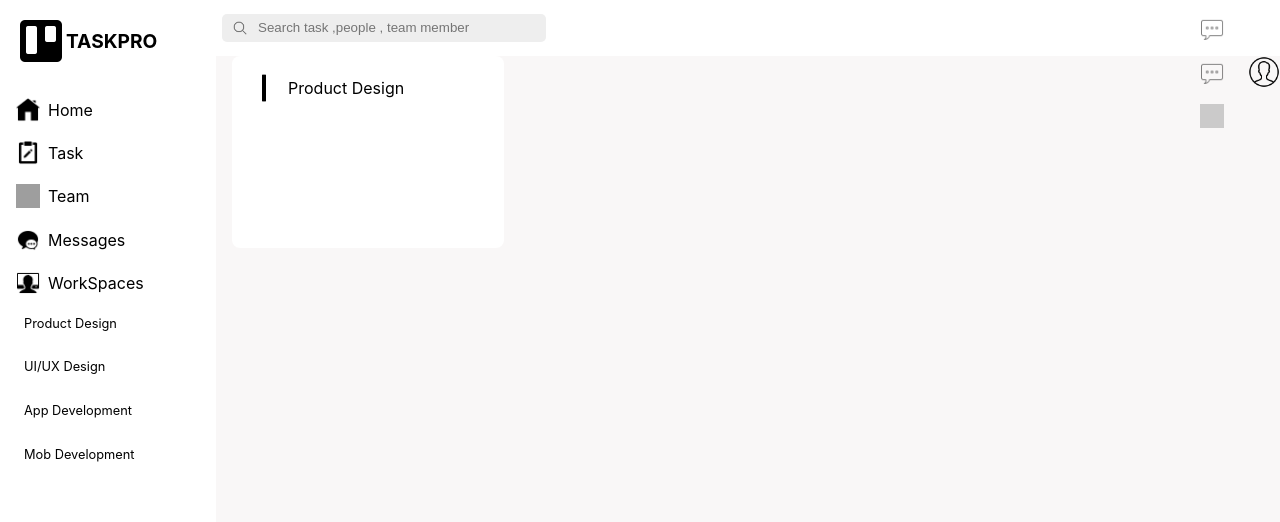
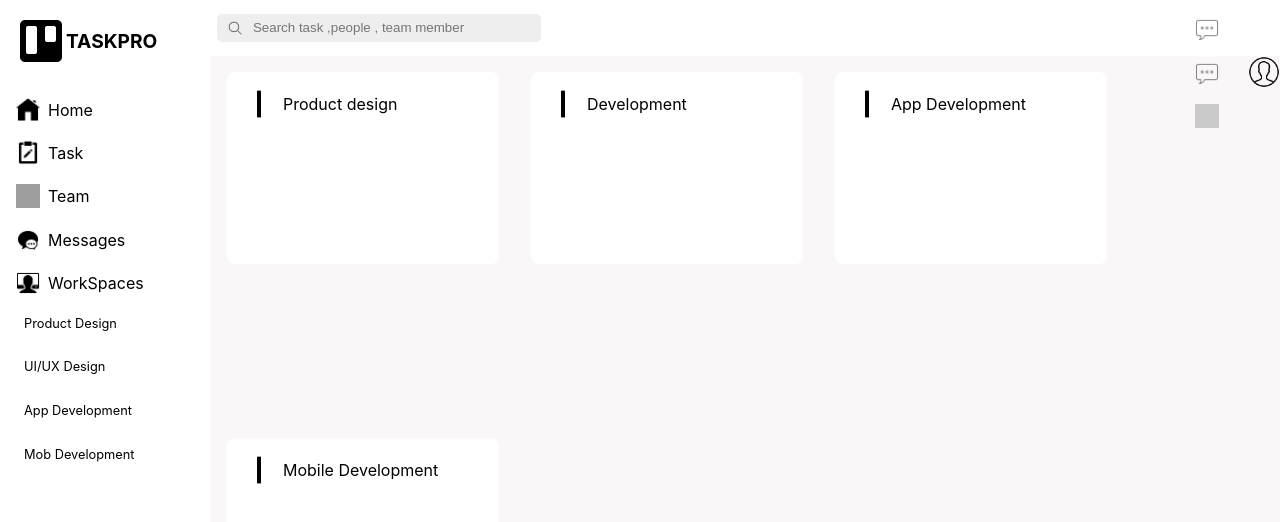
Before and after one commit to rudreshh7/remote, a React (Create React App) app: page / in a window 1280 px wide. Shown: the top 522 px of the page. Built offline with nearby package versions, Linux system fonts and the light colour scheme; grey boxes are pictures that could not be loaded.

Commit message:
loop through the main card and flex wrap the cards

```diff
--- a/src/components/dashboard/Main.css
+++ b/src/components/dashboard/Main.css
@@ -3,8 +3,13 @@
     height: 91.5vh;
     width: 100%;
     margin-top: 1rem;
+    display: flex;
+    /* wrap */
+    flex-wrap: wrap;
+
 }
 .mainCard{
+
     padding : 1rem;
     margin: 1rem;
     width: 15rem;
--- a/src/components/dashboard/Main.js
+++ b/src/components/dashboard/Main.js
@@ -1,17 +1,23 @@
 import React from 'react'
 import './Main.css'
 
-function Main() {
+function Main(props) {
+  const domain = ["Product design" , "Development" , "App Development ","Mobile Development"];
   return (
     <div className="main">
-        <div className ="mainCard">
+      {domain.map((item) =>{
+        return(
+          <div className="mainCard">
           <div className="titleHeading">
             <img src="/images/vertical.png" alt="" />
-            <span>Product Design</span>
+            <span>{item}</span>
           </div>
 
 
         </div>
+        )
+      })}
+
     </div>
   )
 }
```
